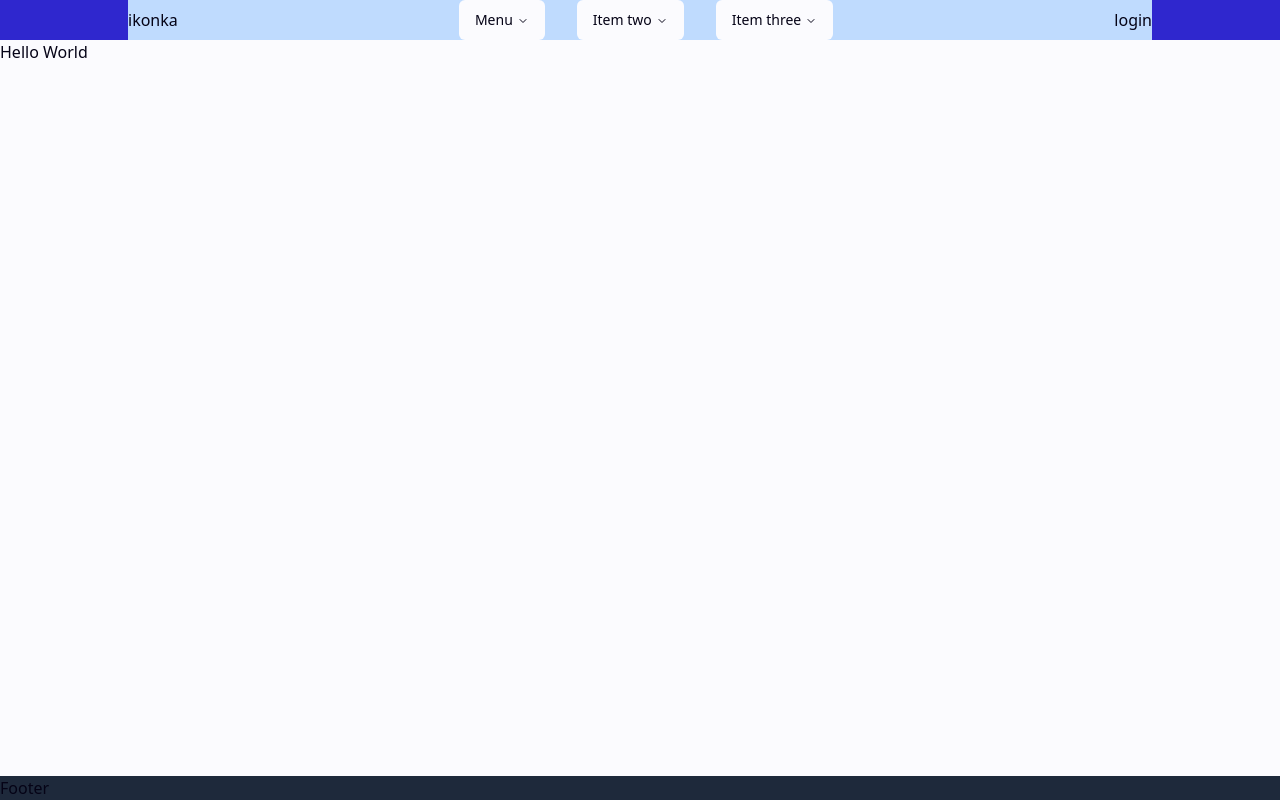
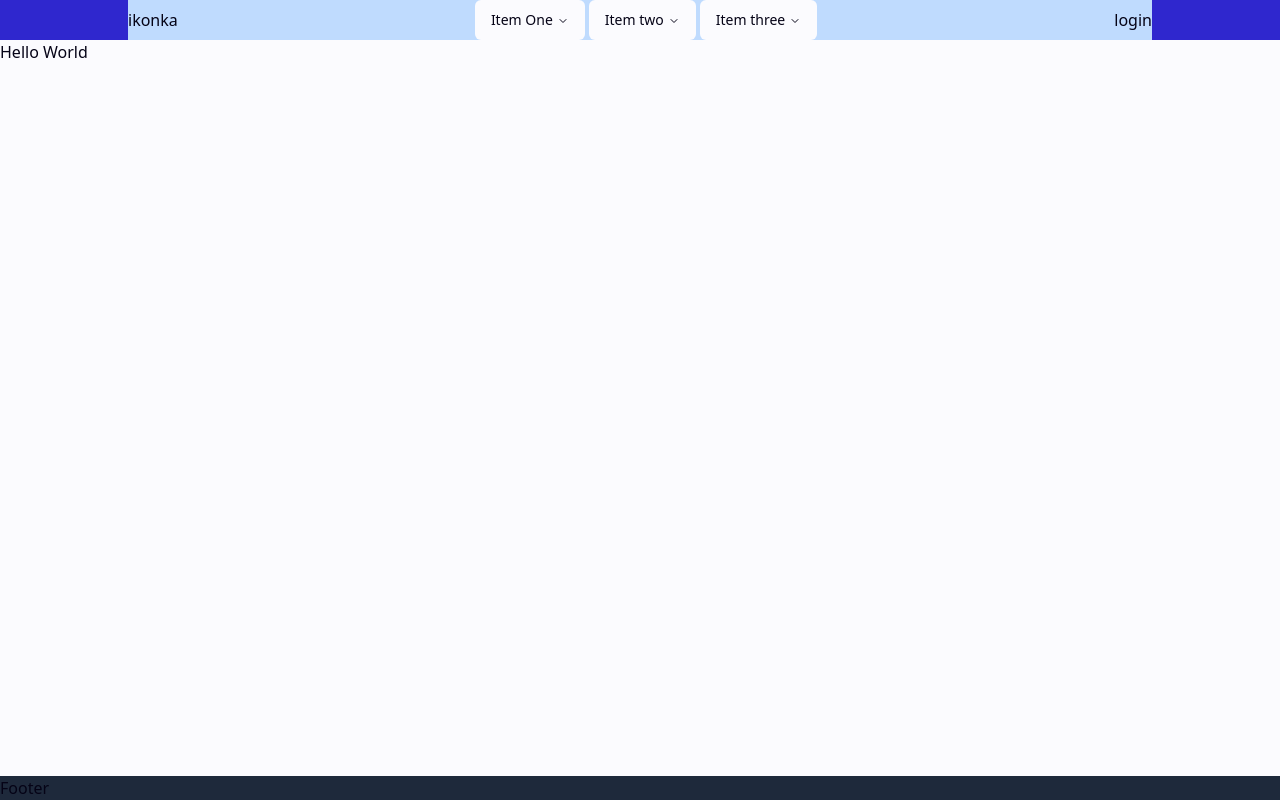
Before and after one commit to meroo893/HackAUBG-6.0, a Next.js app in the folder client/hack-aubg-6-0/: page / in a window 1280 px wide. Built offline with nearby package versions, Linux system fonts and the light colour scheme.

Commit message:
Fixed shadcn nav import

```diff
--- a/client/hack-aubg-6-0/src/components/Navbar.tsx
+++ b/client/hack-aubg-6-0/src/components/Navbar.tsx
@@ -14,27 +14,31 @@ import {
 
 export default function Navbar() {
   return (
-    <div className="flex justify-center items- bg-primary">
+    <div className="flex justify-center bg-primary">
       <div className="flex bg-blue-200 justify-between w-4/5 items-center">
         <div>ikonka</div>
-        <div className="flex flex-row">
+        <div className="flex">
           <NavigationMenu>
             <NavigationMenuList>
               <NavigationMenuItem>
-                <div className="flex flex-row gap-8">
-                  <NavigationMenuTrigger>Menu</NavigationMenuTrigger>
+                <NavigationMenuTrigger>Item One</NavigationMenuTrigger>
                 <NavigationMenuContent>
                   <NavigationMenuLink>Link</NavigationMenuLink>
                 </NavigationMenuContent>
+              </NavigationMenuItem>
+
+              <NavigationMenuItem>
                 <NavigationMenuTrigger>Item two</NavigationMenuTrigger>
                 <NavigationMenuContent>
                   <NavigationMenuLink>Link</NavigationMenuLink>
                 </NavigationMenuContent>
+              </NavigationMenuItem>
+
+              <NavigationMenuItem>
                 <NavigationMenuTrigger>Item three</NavigationMenuTrigger>
                 <NavigationMenuContent>
                   <NavigationMenuLink>Link</NavigationMenuLink>
                 </NavigationMenuContent>
-                </div>
               </NavigationMenuItem>
             </NavigationMenuList>
           </NavigationMenu>
```
Lines whose indentation alone changed are shown as unchanged.
